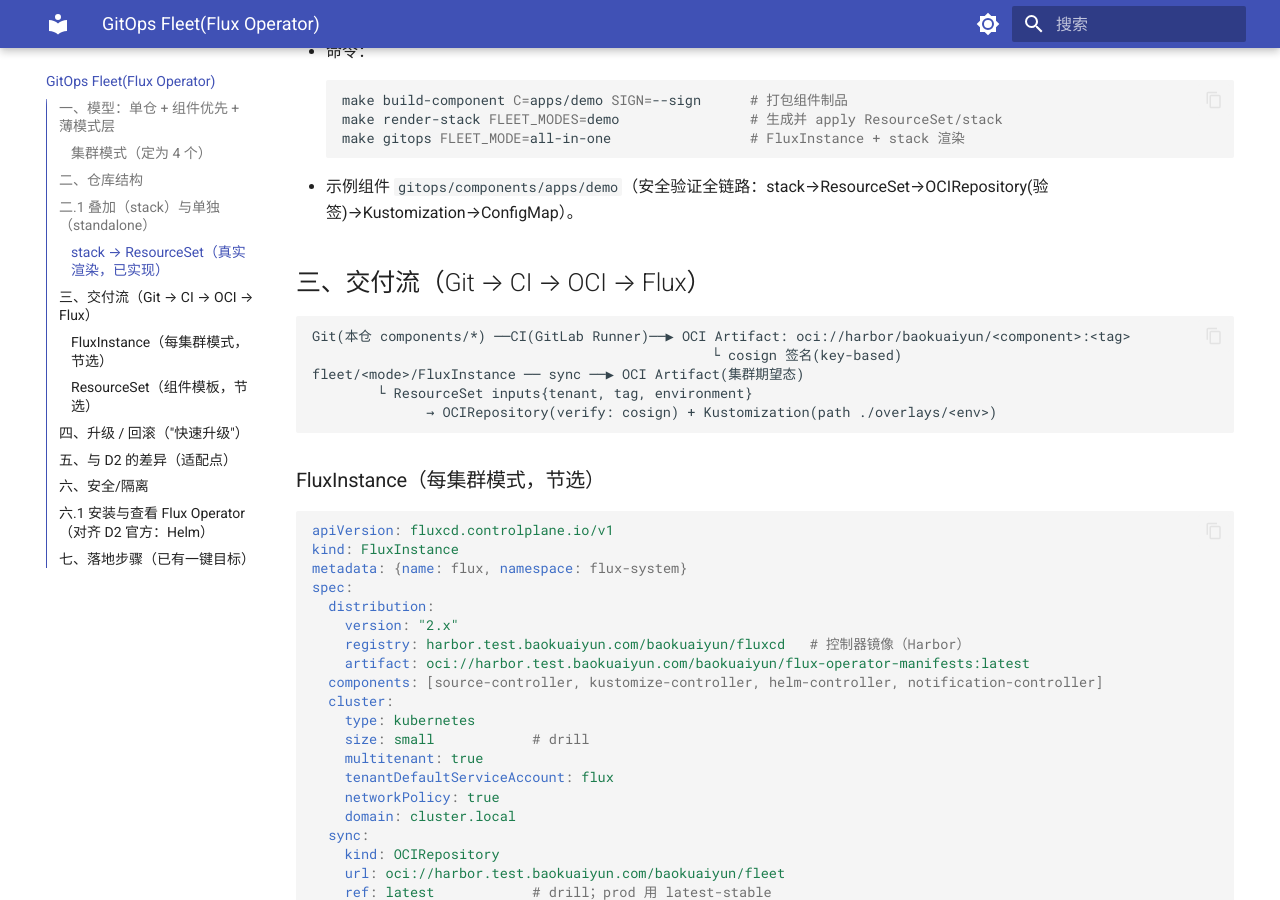
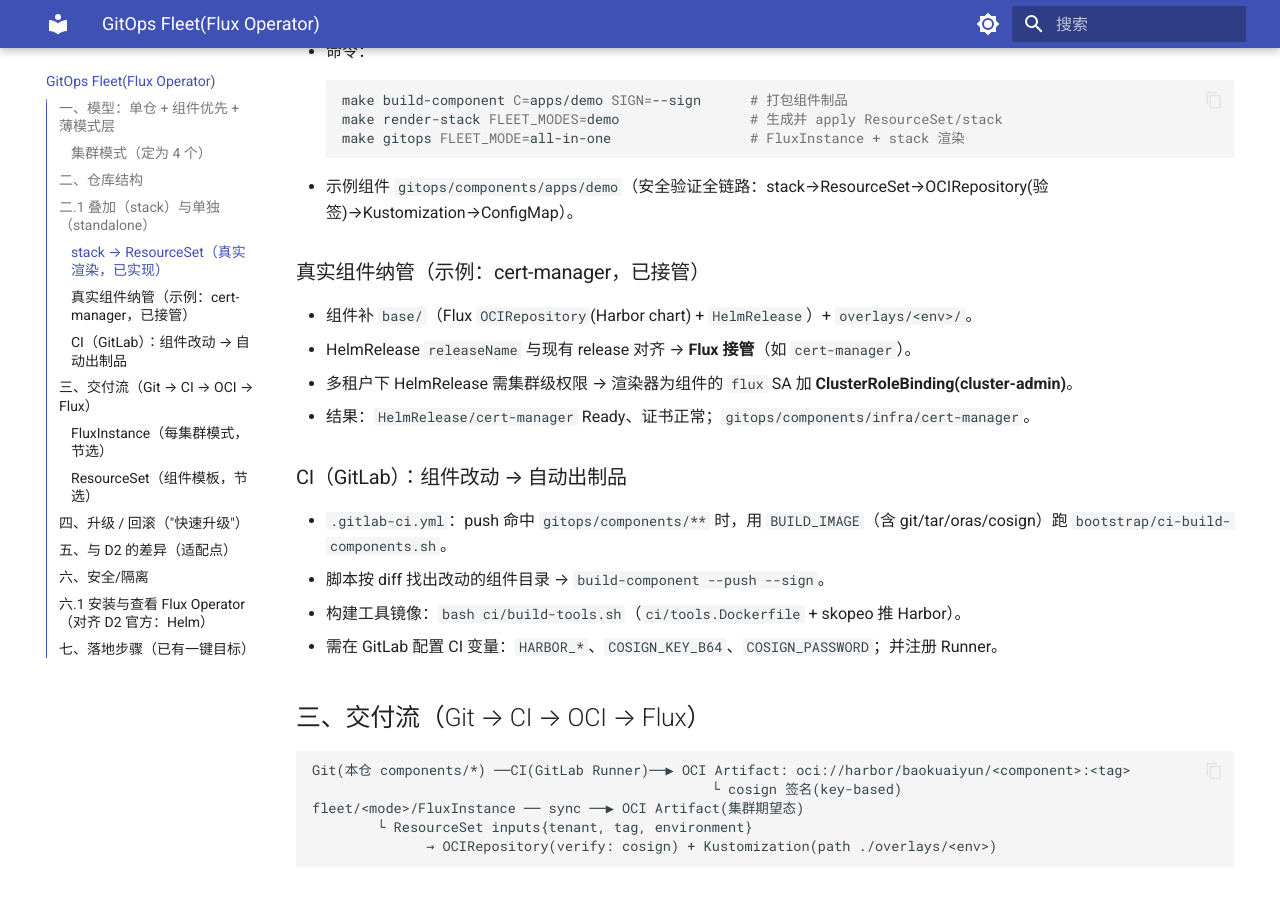
Before and after one commit to baokuaiyun/kvm-k8s-platform, an MkDocs documentation site: the page built from docs/gitops-fleet.md, in a window 1280 px wide and 900 px high, scrolled down 1893 px. Built offline with MkDocs 1.6.1 and Material for MkDocs 9.7.7, drawn with Linux system fonts in a browser that asks for light colours.

Commit message:
feat(gitops): 真实组件接管(cert-manager) + GitLab CI 组件流水线
- 真实组件: gitops/components/infra/cert-manager/{base,overlays/drill}
  (OCIRepository(Harbor chart) + HelmRelease releaseName=cert-manager 接管现有 release)
- render-stack 为组件 flux SA 加 ClusterRoleBinding(cluster-admin)（多租户下 HelmRelease 需集群权限）
- CI: .gitlab-ci.yml + bootstrap/ci-build-components.sh（按 diff 构建+签名）
- CI 工具镜像: ci/tools.Dockerfile + ci/build-tools.sh
- 文档: gitops-fleet 增"真实组件纳管/CI"；ledger 更新

````diff
--- a/docs/gitops-fleet.md
+++ b/docs/gitops-fleet.md
@@ -70,6 +70,18 @@ repo/
   make gitops FLEET_MODE=all-in-one                 # FluxInstance + stack 渲染
   ```
 - 示例组件 `gitops/components/apps/demo`（安全验证全链路：stack→ResourceSet→OCIRepository(验签)→Kustomization→ConfigMap）。
+
+### 真实组件纳管（示例：cert-manager，已接管）
+- 组件补 `base/`（Flux `OCIRepository`(Harbor chart) + `HelmRelease`）+ `overlays/<env>/`。
+- HelmRelease `releaseName` 与现有 release 对齐 → **Flux 接管**（如 `cert-manager`）。
+- 多租户下 HelmRelease 需集群级权限 → 渲染器为组件的 `flux` SA 加 **ClusterRoleBinding(cluster-admin)**。
+- 结果：`HelmRelease/cert-manager` Ready、证书正常；`gitops/components/infra/cert-manager`。
+
+### CI（GitLab）：组件改动 → 自动出制品
+- `.gitlab-ci.yml`：push 命中 `gitops/components/**` 时，用 `BUILD_IMAGE`（含 git/tar/oras/cosign）跑 `bootstrap/ci-build-components.sh`。
+- 脚本按 diff 找出改动的组件目录 → `build-component --push --sign`。
+- 构建工具镜像：`bash ci/build-tools.sh`（`ci/tools.Dockerfile` + skopeo 推 Harbor）。
+- 需在 GitLab 配置 CI 变量：`HARBOR_*`、`COSIGN_KEY_B64`、`COSIGN_PASSWORD`；并注册 Runner。
 
 ## 三、交付流（Git → CI → OCI → Flux）
 
--- a/docs/state-ledger.md
+++ b/docs/state-ledger.md
@@ -33,6 +33,8 @@
 | GitOps 期望态独立到 `gitops/` + 参数说明 | 工具链 | toolchain | — | ✅ | fleet/components/tenants/roles/planes/profiles/repo-split → `gitops/`；新增 `gitops/{README,settings}.md`、`docs/parameters.md`；`locks` 移至 `gitops/locks`（gitignored）；Makefile/bootstrap/CODEOWNERS/docs 引用同步；解析/验收通过 |
 | fleet 叠加(stack)与单独(standalone) | 工具链 | toolchain | — | ✅ | `gitops/fleet/layers/*` + `clusters/<c>/stack.yaml`；`FLEET_MODES` 并集去重+类型过滤；lock=`<units>-<env>-<type>.lock`；`ENABLE_FLUX=false` → `bootstrap/member/standalone.sh`；实测 core+data=31 / core+gitlab(A)=39 / 同步跳过 |
 | stack→ResourceSet 真实渲染 + 组件制品 | 工具链 | toolchain | — | ✅ | `bootstrap/render-stack.sh`（按 stack 渲染 OCIRepository(verify)+Kustomization）；`bootstrap/build-component.sh`（组件目录→OCI+签名）；`make {build-component,render-stack}`；`demo` 全链路验证（SourceVerified=True、ConfigMap 落地） |
+| 真实组件纳管（cert-manager 接管） | 工具链 | toolchain | — | ✅ | `gitops/components/infra/cert-manager/{base,overlays/drill}`（OCIRepository(chart)+HelmRelease releaseName=cert-manager）；渲染器加 ClusterRoleBinding(cluster-admin)；HelmRelease Ready、证书正常 |
+| GitLab CI（组件自动出制品） | 工具链 | toolchain | — | ✅ | `.gitlab-ci.yml` + `bootstrap/ci-build-components.sh`（按 diff 构建+签名）；`ci/tools.Dockerfile` + `ci/build-tools.sh`（工具镜像）；待注册 Runner |
 
 ## 待办
 
````
Also changed, not shown: .gitlab-ci.yml (added, +33 -0 lines), 8 other files.
